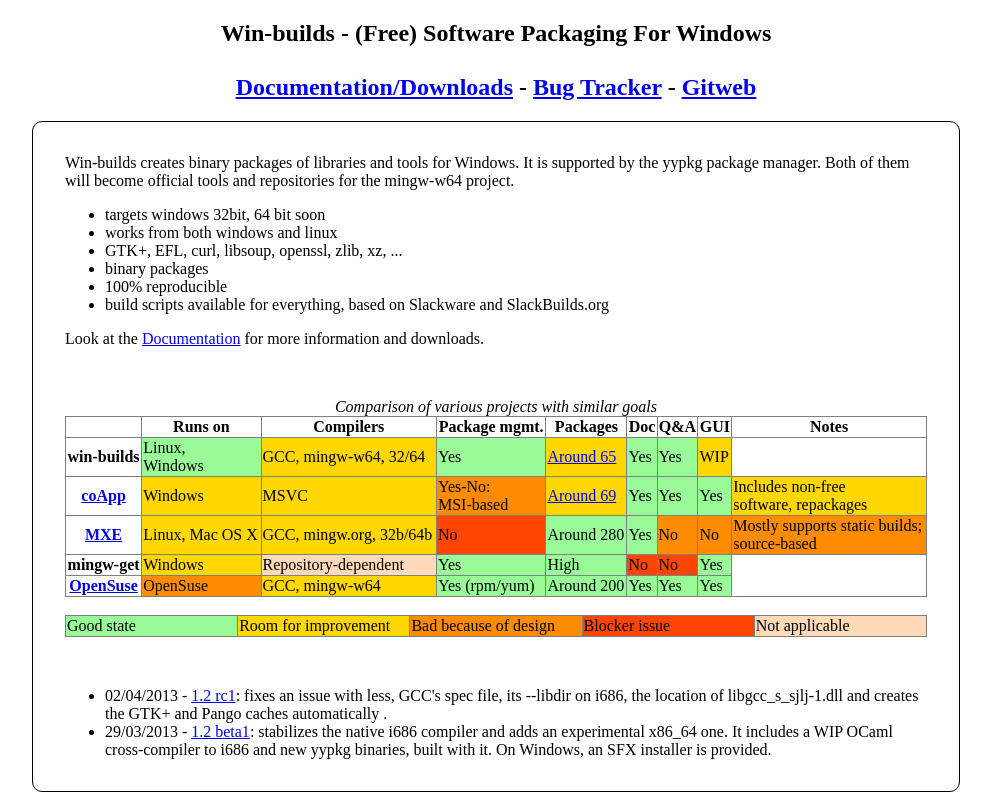
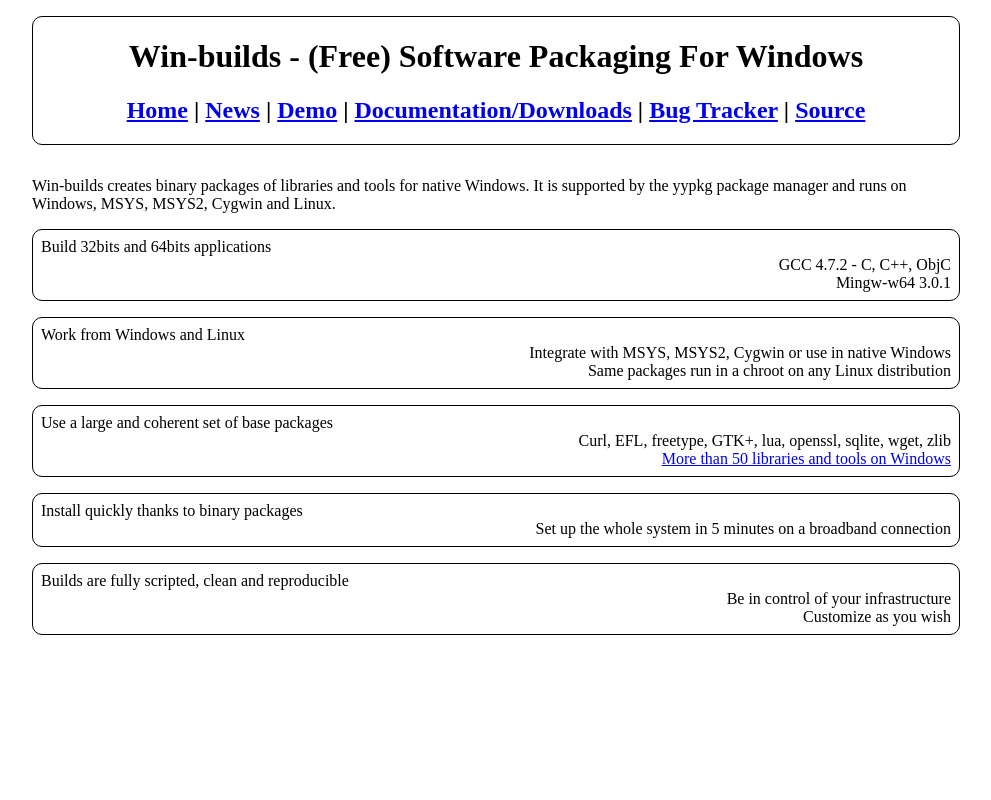
Before and after one commit to win-builds/win-builds, a PHP site: page / in a window 1280 px wide. Shown: the whole page, without its empty margins (144-1135 px from the left). Run offline with PHP 8.4, Linux system fonts and the light colour scheme.

Commit message:
web: split into several php files, change design; completely WIP.

```diff
--- /dev/null
+++ b/web/footer.html
@@ -0,0 +1,2 @@
+    </div>
+  </div>
--- /dev/null
+++ b/web/head.html
@@ -0,0 +1,4 @@
+<meta http-equiv="Content-Type" content="text/html;charset=utf-8"/>
+<meta name="description" "Up-to-date, comprehensive and easy-to-use packaging system for Windows."/>
+<title>Win-builds.org - (Free) Software Packaging For Windows</title>
+<link rel="stylesheet" type="text/css" href="style.css" />
--- /dev/null
+++ b/web/header.html
@@ -0,0 +1,20 @@
+<div id="page">
+  <div id="header">
+    <h1>
+      <span id="title">Win-builds - (Free) Software Packaging For Windows</span>
+    </h1>
+    <h2>
+      <a href="index.php">Home</a>
+      |
+      <a href="news.php">News</a>
+      |
+      <a href="demo.php">Demo</a>
+      |
+      <a href="current">Documentation/Downloads</a>
+      |
+      <a href="bugs">Bug Tracker</a>
+      |
+      <a href="http://cgit.notk.org/adrien/yypkg/">Source</a>
+    </h2>
+  </div>
+  <div id="corps">
--- /dev/null
+++ b/web/index.php
@@ -0,0 +1,53 @@
+<!DOCTYPE html>
+<html>
+<head>
+<?php include 'head.html'; ?>
+</head>
+
+<body>
+<?php include 'header.html'; ?>
+
+<p>
+  Win-builds creates binary packages of libraries and tools for native
+  Windows. It is supported by the yypkg package manager and runs on
+  Windows, MSYS, MSYS2, Cygwin and Linux.
+</p>
+<div class="item">
+  <div>Build 32bits and 64bits applications</div>
+  <div style="text-align: right;">
+    GCC 4.7.2 - C, C++, ObjC<br/>
+    Mingw-w64 3.0.1
+  </div>
+</div>
+<div class="item">
+  <div>Work from Windows and Linux</div>
+  <div style="text-align: right;">
+    Integrate with MSYS, MSYS2, Cygwin or use in native Windows
+    <br/>
+    Same packages run in a chroot on any Linux distribution
+  </div>
+</div>
+<div class="item">
+  <div>Use a large and coherent set of base packages</div>
+  <div style="text-align: right;">
+    Curl, EFL, freetype, GTK+, lua, openssl, sqlite, wget, zlib<br/>
+    <a href="http://win-builds.org/current/packages/windows_32/package_list.html">More than 50 libraries and tools on Windows</a>
+  </div>
+</div>
+<div class="item">
+  Install quickly thanks to binary packages
+  <div style="text-align: right;">
+    Set up the whole system in 5 minutes on a broadband connection
+  </div>
+</div>
+<div class="item">
+  Builds are fully scripted, clean and reproducible
+  <div style="text-align: right;">
+    Be in control of your infrastructure<br/>
+    Customize as you wish
+  </div>
+</div>
+
+<?php include 'footer.html'; ?>
+</body>
+</html>
--- a/web/style.css
+++ b/web/style.css
@@ -14,18 +14,25 @@
   margin-right: auto;
   margin-top: 1em;
   margin-bottom: 1em;
-}
-
-#corps-wrap {
   border-style: solid;
   border-width: 1px;
   border-radius: 10px;
 }
 
+.item {
+  border-style: solid;
+  border-width: 1px;
+  border-radius: 10px;
+  padding-left: 0.5em;
+  padding-right: 0.5em;
+  padding-top: 0.5em;
+  padding-bottom: 0.5em;
+  margin-top: 1em;
+  margin-bottom: 1em;
+}
+
 #corps {
   border-radius: 10px;
-  margin-left: 2em;
-  margin-right: 2em;
   margin-top: 2em;
   margin-bottom: 2em;
 }
```
Also changed, not shown: web/comparison.html (renamed from web/index.html, +1 -52 lines), web/demo.php (added, +140 -0 lines), web/news.php (added, +24 -0 lines).
